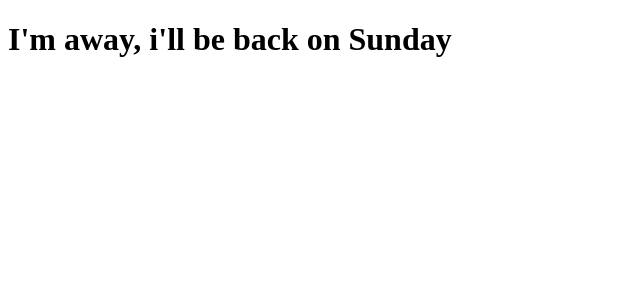
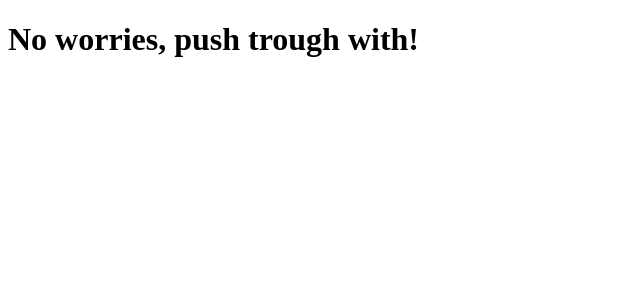
Before and after one commit to abrahamgracco/irgnet-mutaug, a Next.js app: page / in a window 1280 px wide. Shown: the top 300 px of the page, without its empty margins (0-640 px from the left). Built offline with nearby package versions, Linux system fonts and the light colour scheme.

Commit message:
stick it out

```diff
--- a/pages/index.js
+++ b/pages/index.js
@@ -1,5 +1,5 @@
 function Home() {
-  return <h1> I'm away, i'll be back on Sunday</h1>;
+  return <h1> No worries, push trough with!</h1>;
 }
 
 export default Home;
```
